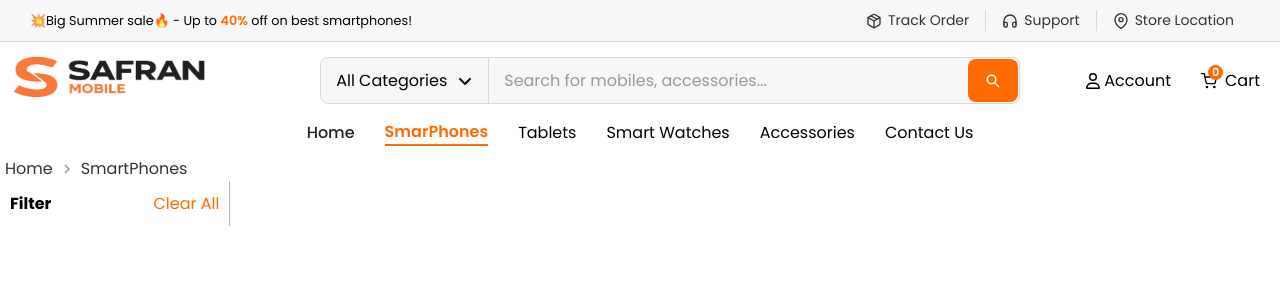
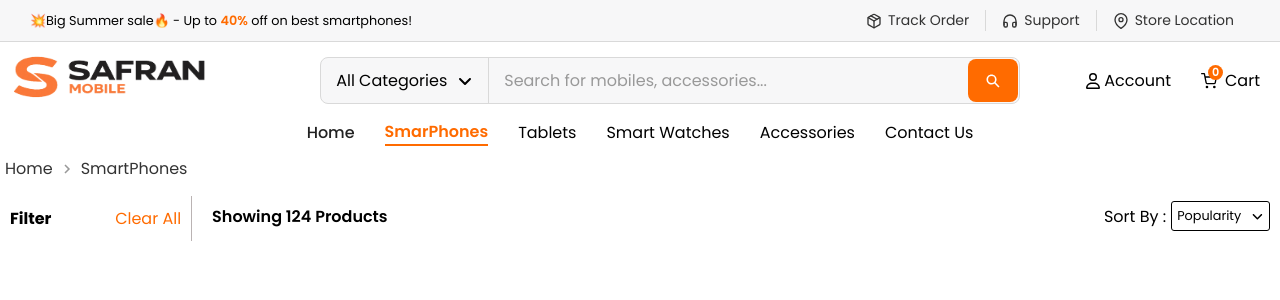
Before and after one commit to mbrainchopra/SafronMobiles, a React (Vite) app: page /product_list in a window 1280 px wide. Shown: the top 300 px of the page. Built offline with nearby package versions, Linux system fonts and the light colour scheme.

Commit message:
list page

```diff
--- a/src/Pages/ProductListing.jsx
+++ b/src/Pages/ProductListing.jsx
@@ -4,6 +4,7 @@ import TopBar from "../components/Home/TopBar/TopBar";
 import TopCatBar from "../components/Home/TopCatBar/TopCatBar";
 import SideFilter from "../components/ProductList/SideFIlter/SideFilter";
 import Breadcrumb from "../components/ProductList/Breadcrumb/Breadcrumb";
+import Products from "../components/ProductList/Products/Products";
 
 export default function ProductListing() {
   return (
@@ -22,12 +23,18 @@ export default function ProductListing() {
               name: "SmartPhones",
               path: "/product_list",
             },
-
           ]}
         />
-        <SideFilter />
-
-
+        <div
+          style={{
+            display: "flex",
+            gap: "20px",
+            alignItems: "flex-start",
+          }}
+        >
+          <SideFilter />
+          <Products />
+        </div>
       </div>
     </>
   );
--- /dev/null
+++ b/src/components/ProductList/Products/Products.css
@@ -0,0 +1,39 @@
+.result_container {
+  display: flex;
+  margin-top: 20px;
+  width: 100%;
+
+  padding-right: 10px;
+
+  overflow-y: auto;
+  height: 100%;
+  justify-content: space-between;
+  align-items: center;
+}
+.sort_item:hover{
+     cursor: pointer;
+}
+.sort{
+      display: flex;
+      gap: 5px;
+        align-items: center;
+  justify-content: space-between;}
+.sort_item {
+  border-radius: 3px;
+  padding: 5px;
+  display: flex;
+  align-items: center;
+  justify-content: space-between;
+  gap: 10px;
+  border: 1px solid black;
+  font-size: 0.8rem;
+}
+.sort_txt {
+  font-size: 1rem;
+}
+.title_txt {
+  color: black;
+  font-size: 1rem;
+  font-weight: 600;
+
+}
--- /dev/null
+++ b/src/components/ProductList/Products/Products.jsx
@@ -0,0 +1,14 @@
+import React from "react";
+import "./Products.css";
+import { FaAngleDown } from "react-icons/fa6";
+export default function Products() {
+  return (
+    <div className="result_container">
+      <span className="title_txt">Showing 124 Products</span>
+      <div className="sort">
+        <span className="sort_txt">Sort By :</span>{" "}
+        <span className="sort_item">Popularity <FaAngleDown/></span>
+      </div>
+    </div>
+  );
+}
--- a/src/components/ProductList/SideFIlter/SideFilter.css
+++ b/src/components/ProductList/SideFIlter/SideFilter.css
@@ -1,28 +1,25 @@
-.filter_container{
-     width:18%;
-
+.filter_container {
+  width: 18%;
+  margin-top: 15px;
   overflow-y: auto;
   height: 100%;
   border-right: 1px rgb(186, 179, 179) solid;
 }
-.filter_title{
+.filter_title {
   display: flex;
   justify-content: space-between;
   padding: 10px;
 }
-.filter_txt{
-
+.filter_txt {
   color: black;
   font-size: 1rem;
   font-weight: bold;
-
 }
-.clear_txt{
+.clear_txt {
   color: var(--primary);
   font-size: 1rem;
-
 }
-.clear_txt:hover{
+.clear_txt:hover {
   color: var(--primary);
   font-size: 1rem;
   cursor: pointer;
```
Lines whose indentation alone changed are shown as unchanged.
